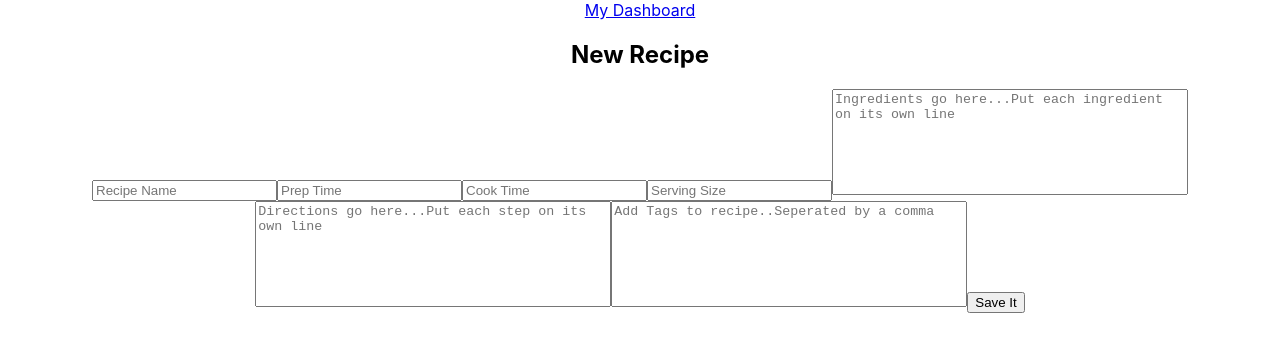
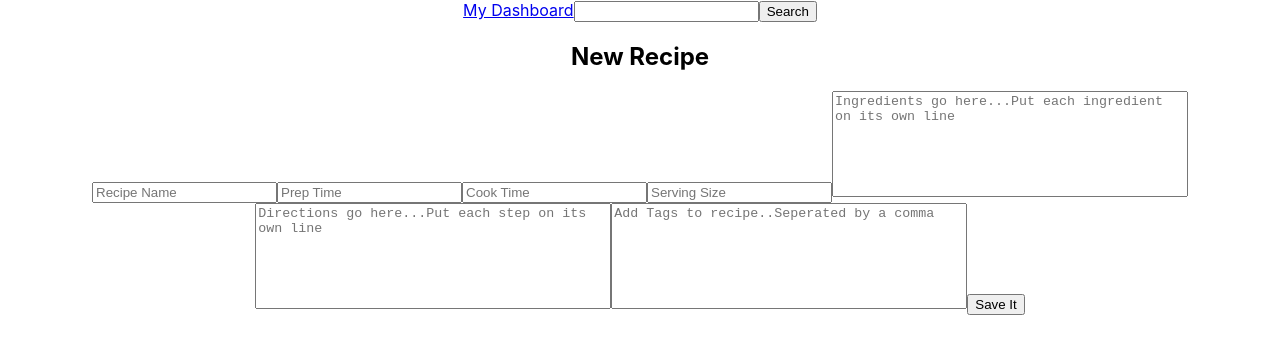
Before and after one commit to snazzyj/MommasCookbook, a React (Create React App) app: page /addrecipe in a window 1280 px wide. Shown: the top 354 px of the page. Built offline with nearby package versions, Linux system fonts and the light colour scheme.

Commit message:
removed searchbox, ended up adding it back

```diff
--- a/src/nav/nav.js
+++ b/src/nav/nav.js
@@ -1,5 +1,6 @@
 import React, {Component, Fragment} from 'react';
 import {Link} from 'react-router-dom';
+import SearchBox from '../search/search';
 import CkBkContext from '../ckbkcontext';
 
 class Nav extends Component {
@@ -19,6 +20,7 @@ class Nav extends Component {
             {isLoggedIn && (
                 <Link to="/" onClick={this.handleLogout}>Logout</Link>
             )}
+            <SearchBox history={this.props.history} />
             </Fragment>
 
         )
```
